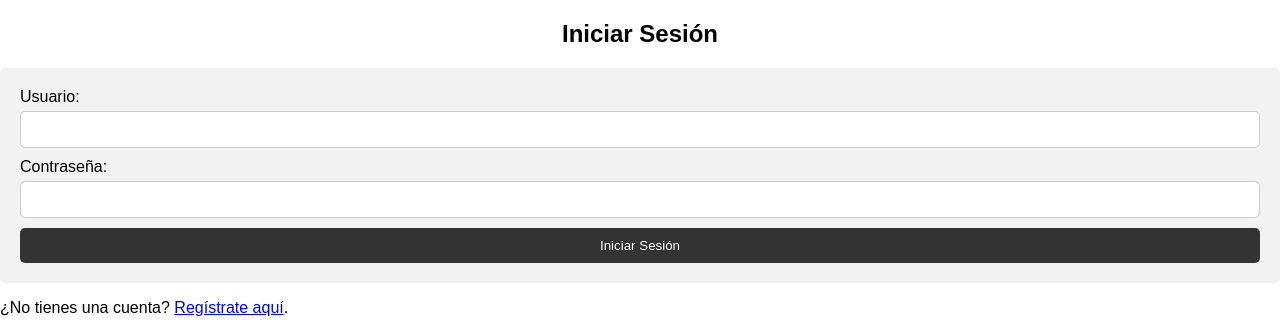
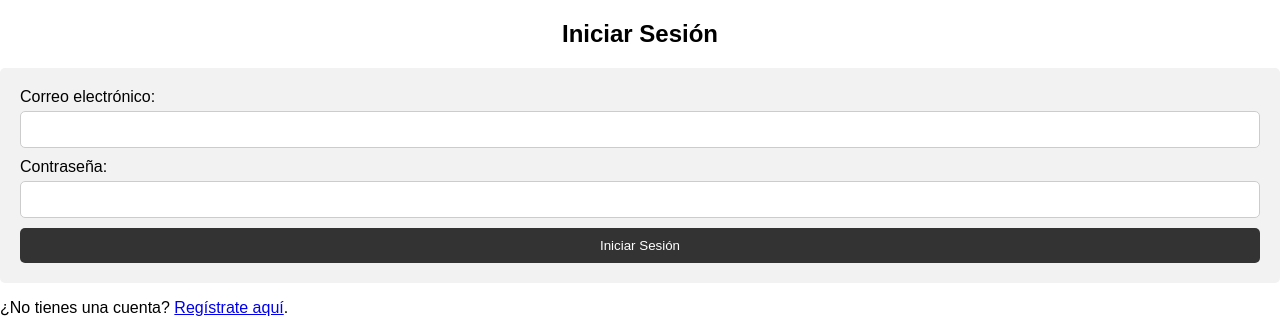
Before and after one commit to DiegoCadenillas/Proyecto-PHP, a PHP site: page /login.php in a window 1280 px wide. Shown: the part 100-420 px from the top of the page. Run offline with PHP 8.4, Linux system fonts and the light colour scheme.

Commit message:
Actualizado login.php para mostrar correctamente que se pide el correo electrónico.

```diff
--- a/view/login.php
+++ b/view/login.php
@@ -15,7 +15,7 @@
 <body>
     <h2>Iniciar Sesión</h2>
     <form method="post" action="../controller/IniciarSesionController.php">
-        <label for="usuario">Usuario:</label>
+        <label for="usuario">Correo electrónico:</label>
         <input type="email" name="email" required><br>
 
         <label for="contrasena">Contraseña:</label>
```
